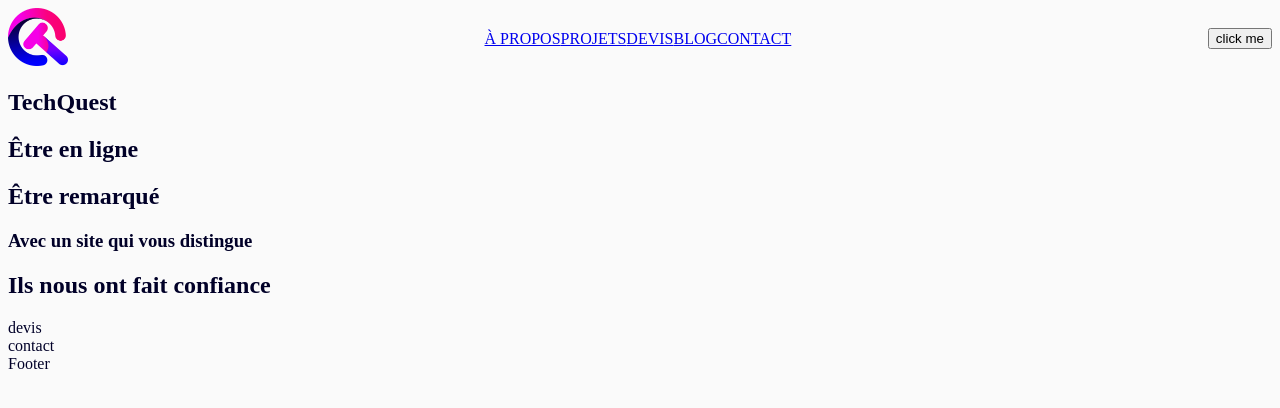
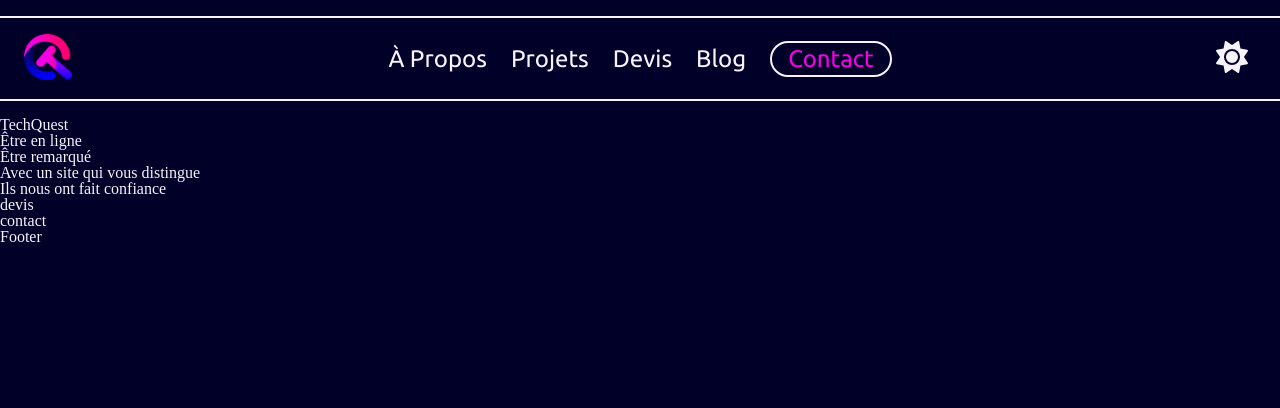
Before and after one commit to maxew33/personnal-website, a Next.js app: page / in a window 1280 px wide. Shown: the top 408 px of the page. Built offline with nearby package versions, Linux system fonts and the light colour scheme.

Commit message:
:lipstick: Header style done

```diff
--- a/components/header/Header.jsx
+++ b/components/header/Header.jsx
@@ -3,6 +3,8 @@
 import React, { useContext } from 'react'
 import styles from './Header.module.css'
 import AppContext from '../context/AppContext'
+import { FontAwesomeIcon } from '@fortawesome/react-fontawesome'
+import { faMoon, faSun } from '@fortawesome/free-solid-svg-icons'
 
 export default function Header() {
 
@@ -21,16 +23,19 @@
                     width={60}
                     height={57.5}
                     alt="logo de techquest"
+                    className={styles.logo}
                 />
             </Link>
-            <nav>
+            <nav className={styles.navigation}>
                 <Link href="/#about">à propos</Link>
                 <Link href="/#projects">projets</Link>
                 <Link href="/#estimate">devis</Link>
                 <Link href="/blog">blog</Link>
-                <Link href="/#contact">contact</Link>
+                <Link href="/#contact" className={styles.contact}>contact</Link>
             </nav>
-            <button onClick={handleClick}>click me</button>
+            <button onClick={handleClick} className={styles.darkModeBtn}>
+                <FontAwesomeIcon icon={context.darkMode ? faSun : faMoon}/>
+            </button>
         </header>
     )
 }
--- a/components/header/Header.module.css
+++ b/components/header/Header.module.css
@@ -2,6 +2,48 @@
   display: flex;
   align-items: center;
   justify-content: space-between;
-  color: red;
-  text-transform: uppercase;
+  border: solid var(--col);
+  border-width: 2px 0;
+  padding: 1rem 0;
+  margin: 1rem auto;
+  max-width: 1600px;
 }
+.header > * {
+  min-width: 6rem;
+  text-align: center;
+}
+
+.navigation {
+  display: flex;
+  align-items: center;
+  gap: 1.5rem;
+  font-size: 1.5rem;
+  text-transform: capitalize;
+  font-family: var(--font-fam2);
+}
+.navigation a {
+  text-decoration: none;
+}
+.navigation a:not(:last-of-type) {
+  color: unset;
+}
+
+.contact {
+  padding: 0.25rem 1rem;
+  border-radius: 5rem;
+  color: var(--cta);
+  border: 2px solid var(--col);
+}
+
+.logo {
+  width: 3rem;
+  height: 2.875rem;
+}
+
+.darkModeBtn {
+  border: none;
+  background: unset;
+  font-size: 2rem;
+  color: var(--col);
+  cursor: pointer;
+}
--- a/components/header/Header.module.scss
+++ b/components/header/Header.module.scss
@@ -1,7 +1,51 @@
-.header{
+.header {
     display: flex;
     align-items: center;
     justify-content: space-between;
-    color: red;
-    text-transform: uppercase;
+    border: solid var(--col);
+    border-width: 2px 0;
+    padding: 1rem 0;
+    margin: 1rem auto;
+    max-width: 1600px;
+
+    > * {
+        min-width: 6rem;
+        text-align: center;
+    }
 }
+
+.navigation {
+    display: flex;
+    align-items: center;
+    gap: 1.5rem;
+    font-size: 1.5rem;
+    text-transform: capitalize;
+    font-family: var(--font-fam2);
+
+    a {
+        text-decoration: none;
+        &:not(:last-of-type) {
+            color: unset;
+        }
+    }
+}
+
+.contact {
+    padding: 0.25rem 1rem;
+    border-radius: 5rem;
+    color: var(--cta);
+    border: 2px solid var(--col);
+}
+
+.logo {
+    width: 3rem;
+    height: 2.875rem;
+}
+
+.darkModeBtn {
+    border: none;
+    background: unset;
+    font-size: 2rem;
+    color: var(--col);
+    cursor: pointer;
+}
--- a/pages/_app.js
+++ b/pages/_app.js
@@ -3,7 +3,7 @@
 import { useEffect, useState } from 'react'
 
 export default function App({ Component, pageProps }) {
-    const [darkMode, setDarkMode] = useState(false)
+    const [darkMode, setDarkMode] = useState(true)
 
     useEffect(() => {
         const bgCol = darkMode ? '#010028' : '#FAFAFA'
--- a/styles/globals.css
+++ b/styles/globals.css
@@ -1,6 +1,64 @@
+@import url('https://fonts.googleapis.com/css2?family=Montserrat&family=Ubuntu&display=swap');
+
+
+
+/* http://meyerweb.com/eric/tools/css/reset/
+   v2.0 | 20110126
+   License: none (public domain)
+*/
+
+html, body, div, span, applet, object, iframe,
+h1, h2, h3, h4, h5, h6, p, blockquote, pre,
+a, abbr, acronym, address, big, cite, code,
+del, dfn, em, img, ins, kbd, q, s, samp,
+small, strike, strong, sub, sup, tt, var,
+b, u, i, center,
+dl, dt, dd, ol, ul, li,
+fieldset, form, label, legend,
+table, caption, tbody, tfoot, thead, tr, th, td,
+article, aside, canvas, details, embed,
+figure, figcaption, footer, header, hgroup,
+menu, nav, output, ruby, section, summary,
+time, mark, audio, video {
+	margin: 0;
+	padding: 0;
+	border: 0;
+	font-size: 100%;
+	font: inherit;
+	vertical-align: baseline;
+}
+/* HTML5 display-role reset for older browsers */
+article, aside, details, figcaption, figure,
+footer, header, hgroup, menu, nav, section {
+	display: block;
+}
+body {
+	line-height: 1;
+}
+ol, ul {
+	list-style: none;
+}
+blockquote, q {
+	quotes: none;
+}
+blockquote:before, blockquote:after,
+q:before, q:after {
+	content: '';
+	content: none;
+}
+table {
+	border-collapse: collapse;
+	border-spacing: 0;
+}
+
+/* END OF RESET */
+
 :root{
     --bg: #010028;
     --col: #F8F2FE;
+    --cta: #F500E7;
+    --font-fam1: 'Montserrat', sans-serif;
+    --font-fam2: 'Ubuntu', sans-serif;
 }
 
 body{
```
Also changed, not shown: package.json (+7 -2 lines), 1 other file (tests, documents, lock files or other folders).
